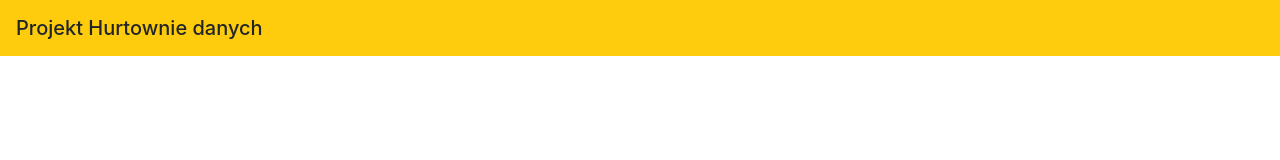
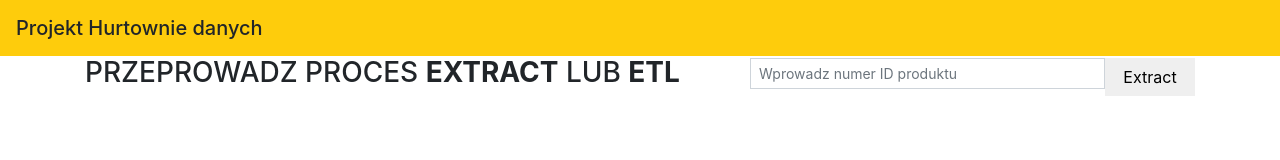
Before and after one commit to ewabak/Projekt-HD, a plain HTML site: page templates/index.html in a window 1280 px wide. Drawn offline with nearby package versions, Linux system fonts and the light colour scheme.

Commit message:
Update index.html

```diff
--- a/templates/index.html
+++ b/templates/index.html
@@ -12,16 +12,6 @@
 
     <title>Projekt Hurtownie danych</title>
 
-    <style>
-    table, th, td {
-    border: 1px solid black;
-    }
-
-    th, td {
-    padding: 10px;
-    }
-
-    </style>
   </head>
 
   <body>
@@ -29,10 +19,32 @@
         <nav class="navbar" style="background-color: #fecc0c;"> <!-- navbar-->
                 <span class="navbar-brand mb-0 h1">Projekt Hurtownie danych</span>
         </nav>
-    <div class="container">
 
+<section class="g-bg-gray-light-v5 g-pa-40">
+   <div class="container">
+      <div class="row">
+         <div class="col-md-7 col-sm-12 align-self-center">
+            <h2 class="h3 text-uppercase g-font-weight-300 g-mb-20 g-mb-0--md">Przeprowadz proces
+               <strong>extract</strong> lub <strong> ETL </strong>
+            </h2>
+         </div>
+         <div class="col-md-5 col-sm-12 align-self-center">
+            <form name="form_js"  method="post">
+               <div class="input-group g-brd-primary--focus">
+                  <div class="input-group-addon g-color-gray-light-v1 g-bg-transparent rounded-0">
+                     <i class="fa fa-barcode"></i>
+                  </div>
+                  <input type="text" id="id_product" class="form-control form-control-sm g-font-size-default g-bg-transparent g-bg-transparent--focus rounded-0 "  pattern="\d*" type="email" placeholder="Wprowadz numer ID produktu" name="id_product" required >
+                  <div class="input-group-btn">
+                     <button formaction="index.html" type="submit" class="btn u-btn-primary rounded-0" style="width: 90px;">Extract</button>
+                  </div>
+               </div>
+            </form>
+         </div>
+      </div>
+   </div>
+</section>
 
-    </div>
   </body>
 
 </html>
```
